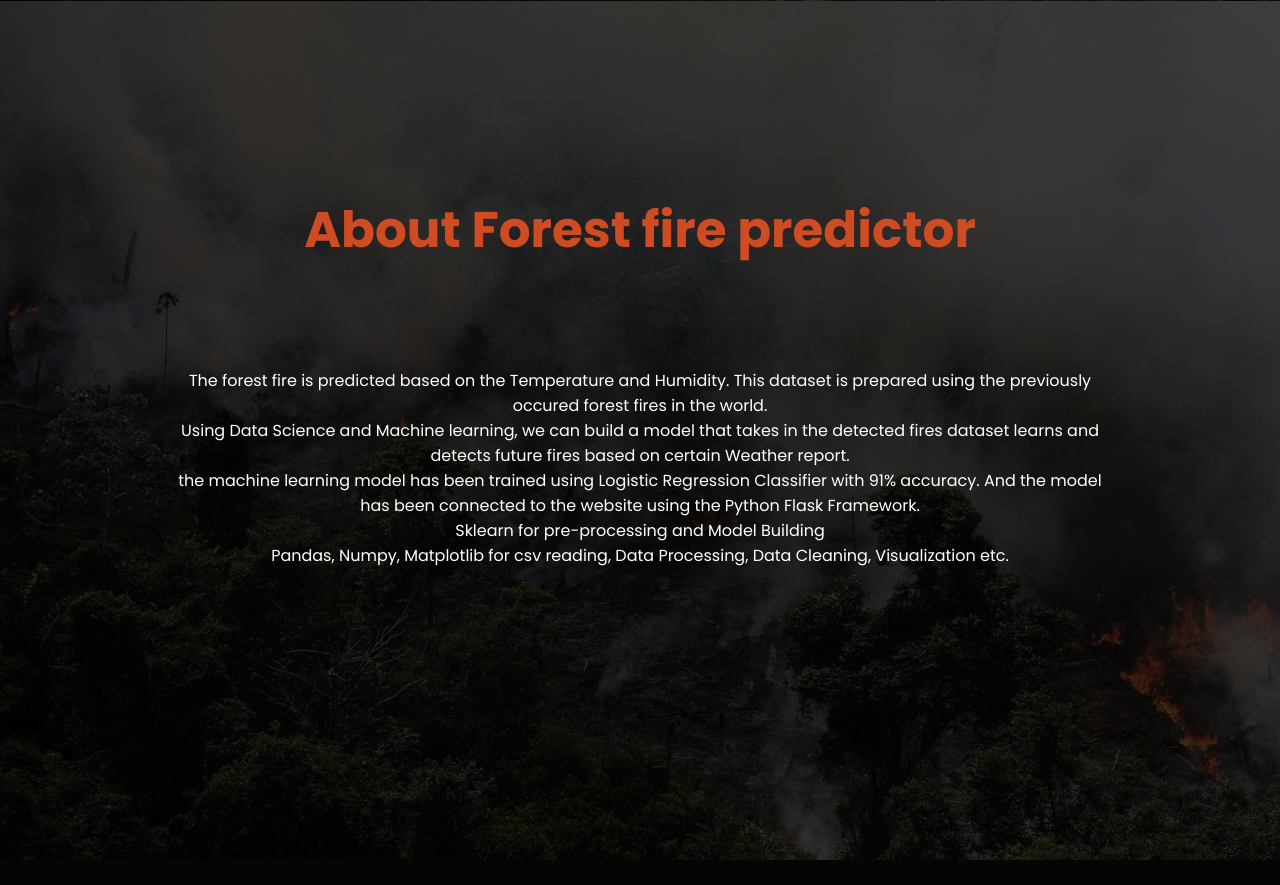
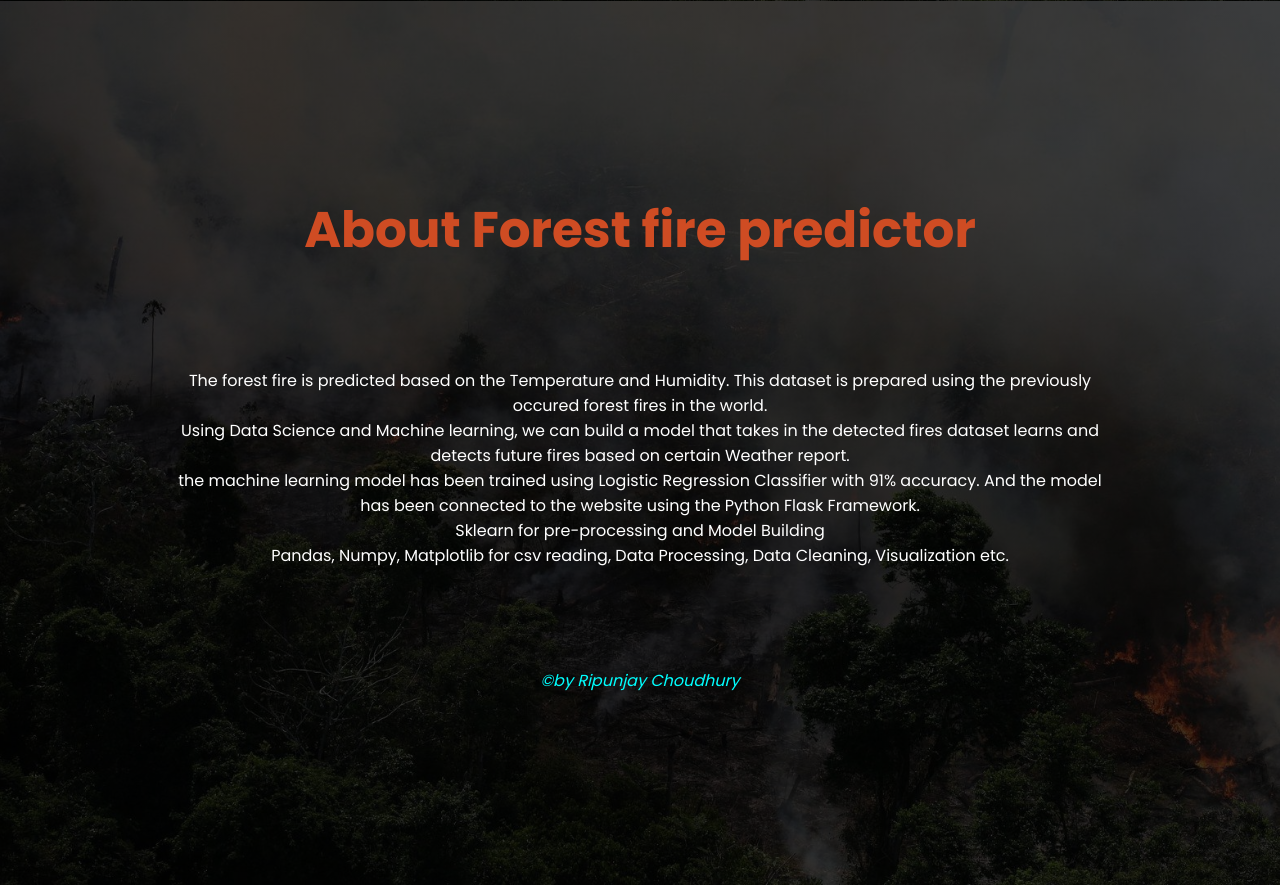
Before and after one commit to Ripunjay42/Forest-Fire-Prediction, a Flask app: page / in a window 1280 px wide. Shown: the part 799-1684 px from the top of the page. Before the commit the page ends 1659 px from the top, so only its background shows below. Run offline with Flask 3, Linux system fonts and the light colour scheme; parts of the project's set-up code (start-up, migrations or seed data) failed here and were passed over; some libraries are stand-ins or nearby versions.

Commit message:
Update index.html

```diff
--- a/templates/index.html
+++ b/templates/index.html
@@ -55,7 +55,7 @@
         Pandas, Numpy, Matplotlib for csv reading, Data Processing, Data Cleaning, Visualization etc.<br>
       </p>
       <br><br><br><br>
-      <!-- <p class="copyright" style="color:aqua; text-align:center; font-style:italic">&copy;by Ripunjay Choudhury</p> -->
+      <p class="copyright" style="color:aqua; text-align:center; font-style:italic">&copy;by Ripunjay Choudhury</p>
     </section>
 
 
```
